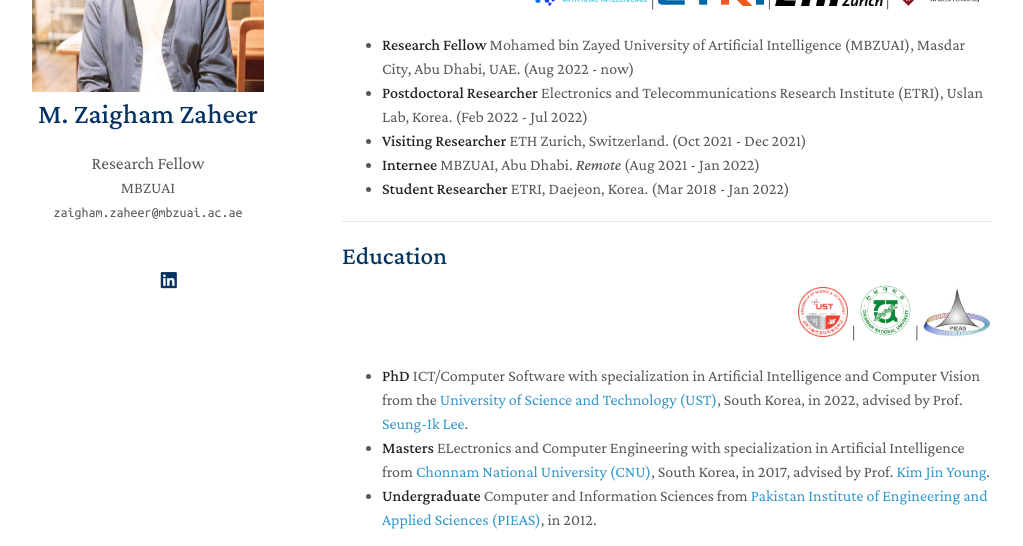
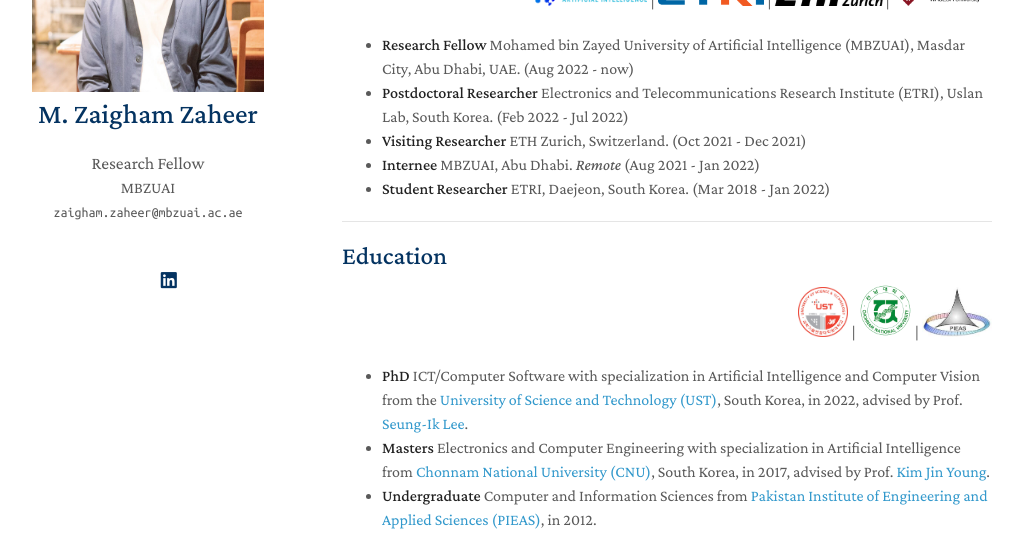
Before and after one commit to ZaighamZ/ZaighamZ.github.io, a Jekyll site: the page built from index.md, in a window 1280 px wide and 900 px high. Shown: the part 222-768 px from the top of the window, without its empty margins (128-1151 px from the left). Built offline with Jekyll 4.4.1, drawn with Linux system fonts in a browser that asks for light colours; nearby versions of some CDN libraries; a style sheet for code colours, icons or effects is not loaded; some of the changed text lies outside the part shown.

Commit message:
Update index.md

```diff
--- a/index.md
+++ b/index.md
@@ -17,10 +17,10 @@ I am a Postdoctoral Research Fellow affiliated with [SPriNT-AI lab](https://www.
 <img src="/assets/img/logos/ethz_logo2.jfif" height="22"> |
 <img src="/assets/img/logos/waseda_logo2.png" height="30"> </p>
 - **Research Fellow** Mohamed bin Zayed University of Artificial Intelligence (MBZUAI), Masdar City, Abu Dhabi, UAE. (Aug 2022 - now)
-- **Postdoctoral Researcher** Electronics and Telecommunications Research Institute (ETRI), Uslan Lab, Korea. (Feb 2022 - Jul 2022)
+- **Postdoctoral Researcher** Electronics and Telecommunications Research Institute (ETRI), Uslan Lab, South Korea. (Feb 2022 - Jul 2022)
 - **Visiting Researcher** ETH Zurich, Switzerland. (Oct 2021 - Dec 2021)
 - **Internee** MBZUAI, Abu Dhabi. *Remote*  (Aug 2021 - Jan 2022)
-- **Student Researcher** ETRI, Daejeon, Korea. (Mar 2018 - Jan 2022)
+- **Student Researcher** ETRI, Daejeon, South Korea. (Mar 2018 - Jan 2022)
 
 
 
@@ -31,7 +31,7 @@ I am a Postdoctoral Research Fellow affiliated with [SPriNT-AI lab](https://www.
 <img src="/assets/img/logos/pieas_logo2.jfif" height="50"> </p>
 
 - **PhD** ICT/Computer Software with specialization in Artificial Intelligence and Computer Vision from the [University of Science and Technology (UST)](www.ust.ac.kr/){:target="_blank"}, South Korea, in 2022, advised by Prof. [Seung-Ik Lee](https://sites.google.com/view/cvml-ust/professor?authuser=0/){:target="_blank"}.
-- **Masters** ELectronics and Computer Engineering with specialization in Artificial Intelligence from [Chonnam National University (CNU)](www.jnu.ac.kr/){:target="_blank"}, South Korea, in 2017, advised by Prof. [Kim Jin Young](https://ee.jnu.ac.kr/ee/16634/subview.do?enc=Zm5jdDF8QEB8JTJGcHJvZiUyRmVlJTJGNDEyJTJGNDE1JTJGdmlldy5kbyUzRg%3D%3D){:target="_blank"}.
+- **Masters** Electronics and Computer Engineering with specialization in Artificial Intelligence from [Chonnam National University (CNU)](www.jnu.ac.kr/){:target="_blank"}, South Korea, in 2017, advised by Prof. [Kim Jin Young](https://ee.jnu.ac.kr/ee/16634/subview.do?enc=Zm5jdDF8QEB8JTJGcHJvZiUyRmVlJTJGNDEyJTJGNDE1JTJGdmlldy5kbyUzRg%3D%3D){:target="_blank"}.
 - **Undergraduate** Computer and Information Sciences from [Pakistan Institute of Engineering and Applied Sciences (PIEAS)](www.pieas.edu.pk/){:target="_blank"}, in 2012.
 <!-- I received my Masters degree from [Chonnam National University (CNU)](www.jnu.ac.kr/){:target="_blank"}, South Korea, in 2017, and my undergraduate degree from [Pakistan Institute of Engineering and Applied Sciences (PIEAS)](www.pieas.edu.pk/){:target="_blank"}, in 2012. -->
 
```
Also changed, not shown: other parts of index.md (+1 -1 lines).
